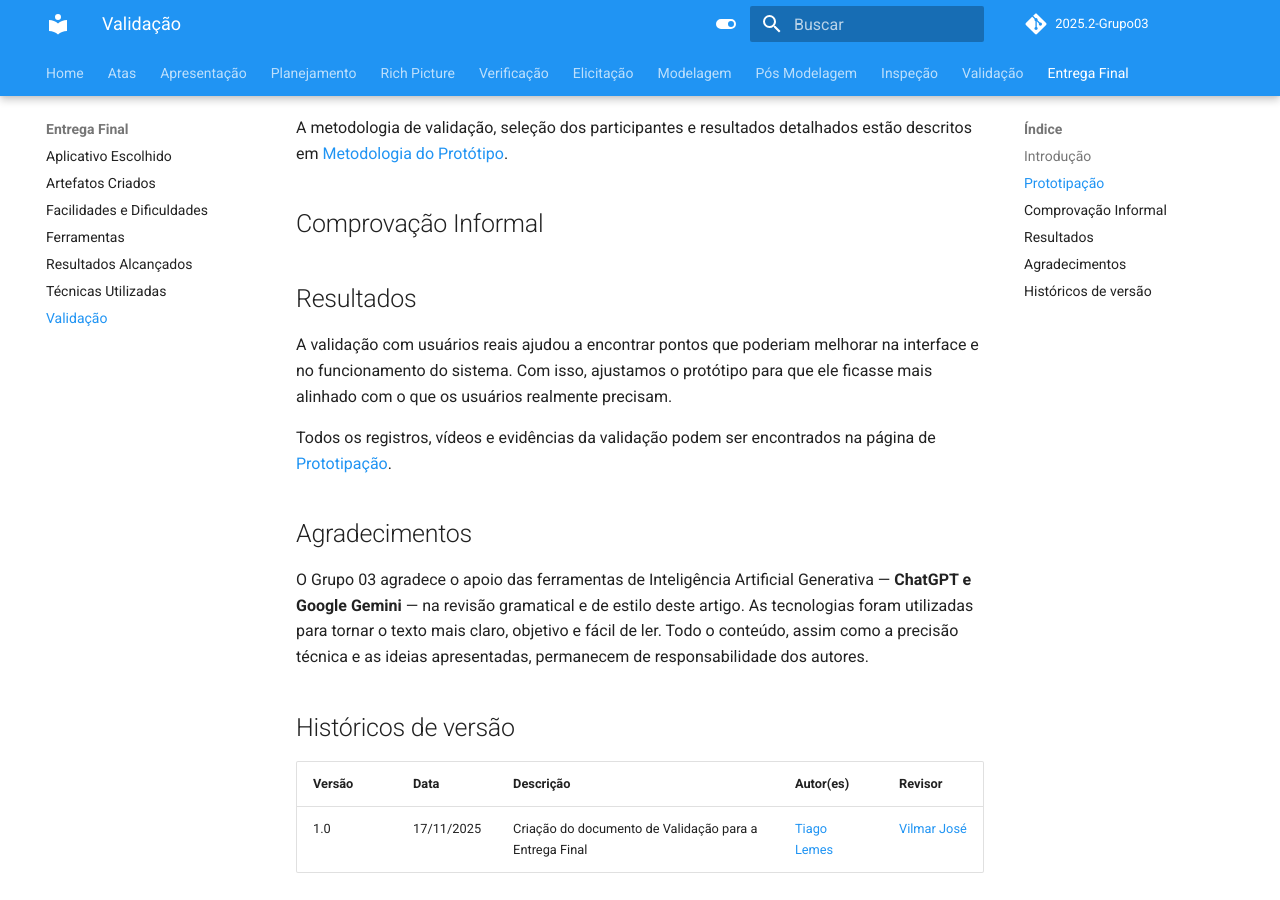
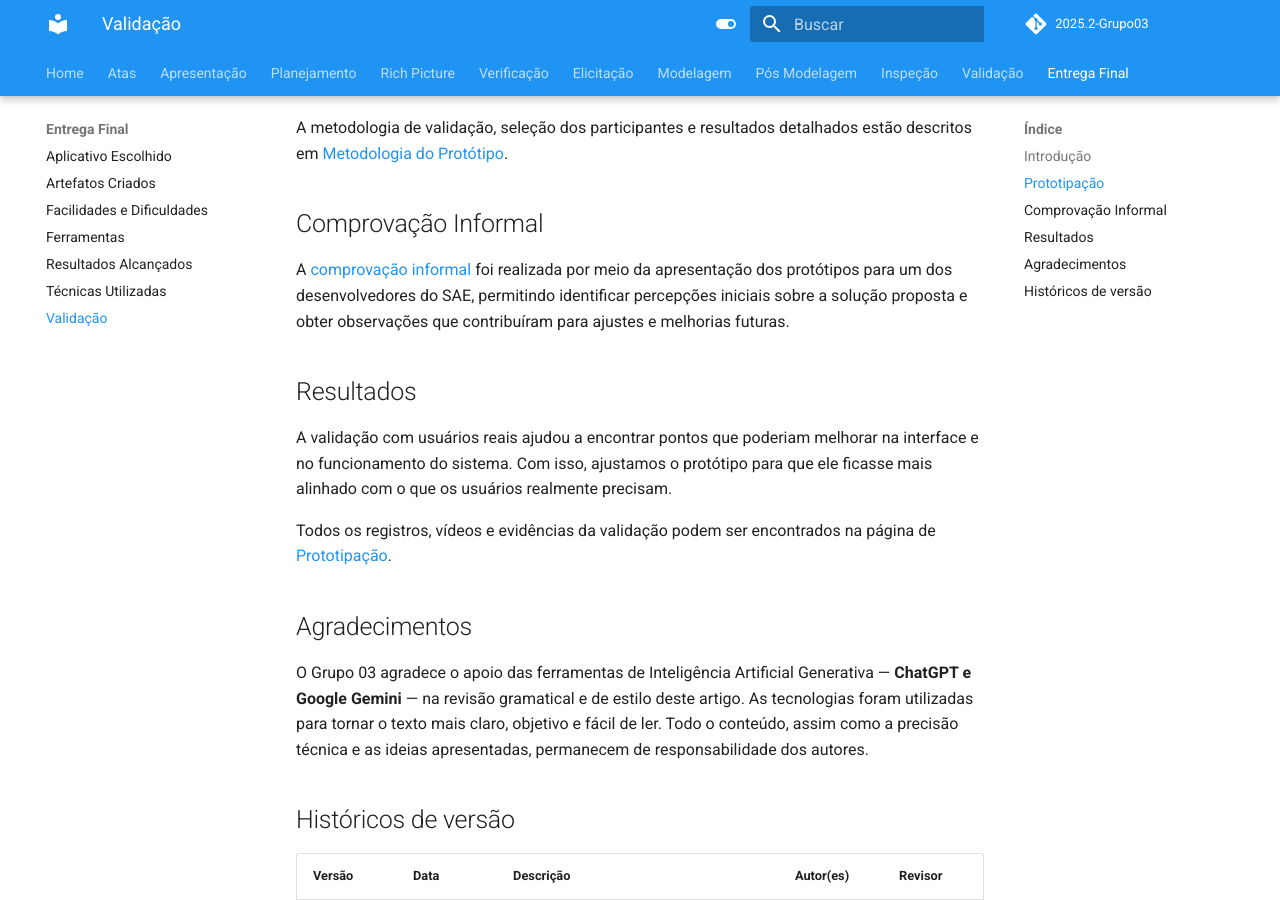
Before and after one commit to Requisitos-de-Software/2025.2-Grupo03, an MkDocs documentation site: the page built from docs/Entrega_Final/validacao.md, in a window 1280 px wide and 900 px high, scrolled down 1464 px. Built offline with MkDocs 1.6.1 and Material for MkDocs 9.7.7, drawn with Linux system fonts in a browser that asks for light colours; comment, search, counter and statistics services are not loaded.

Commit message:
Update validacao.md

```diff
--- a/docs/Entrega_Final/validacao.md
+++ b/docs/Entrega_Final/validacao.md
@@ -35,6 +35,7 @@ Durante o desenvolvimento, cada integrante ficou responsável por prototipar e v
 A metodologia de validação, seleção dos participantes e resultados detalhados estão descritos em [Metodologia do Protótipo](https://requisitos-de-software.github.io/2025.2-Grupo03/Validacao/prototipos/#metodologia).
 
 ## Comprovação Informal
+A [comprovação informal](https://requisitos-de-software.github.io/2025.2-Grupo03/Validacao/contato/) foi realizada por meio da apresentação dos protótipos para um dos desenvolvedores do SAE, permitindo identificar percepções iniciais sobre a solução proposta e obter observações que contribuíram para ajustes e melhorias futuras.
 
 ## Resultados
 
```
